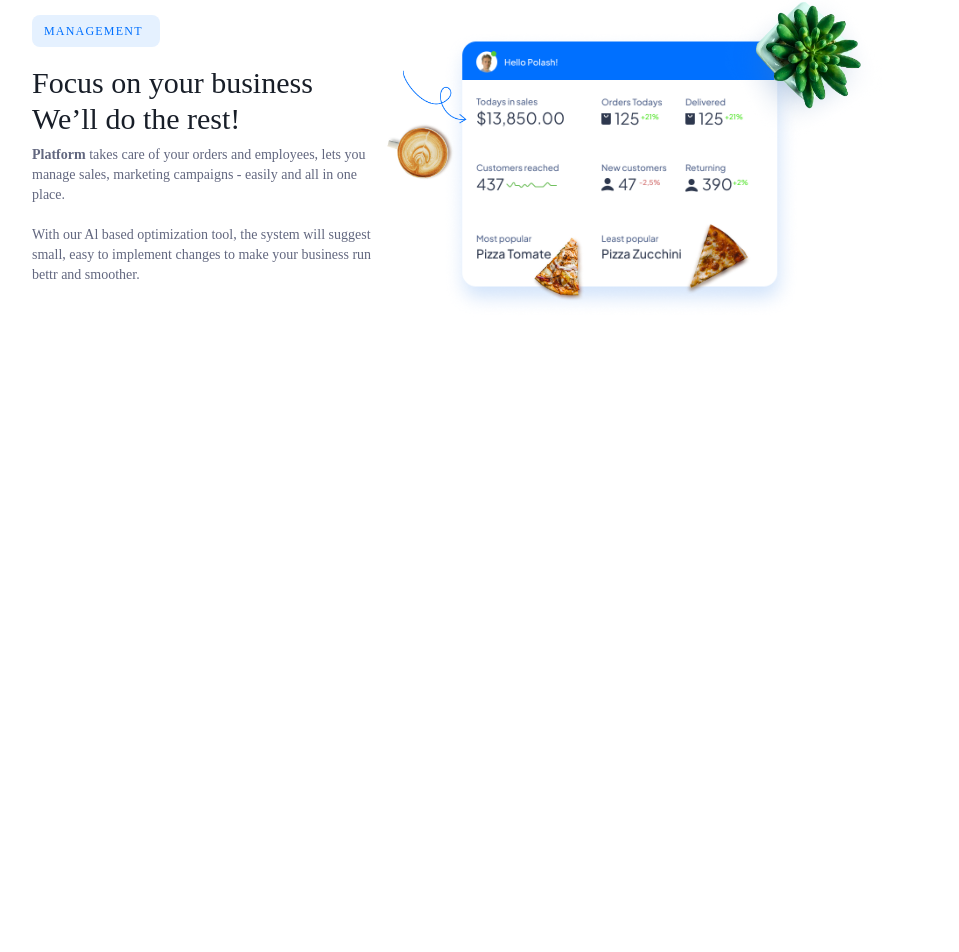
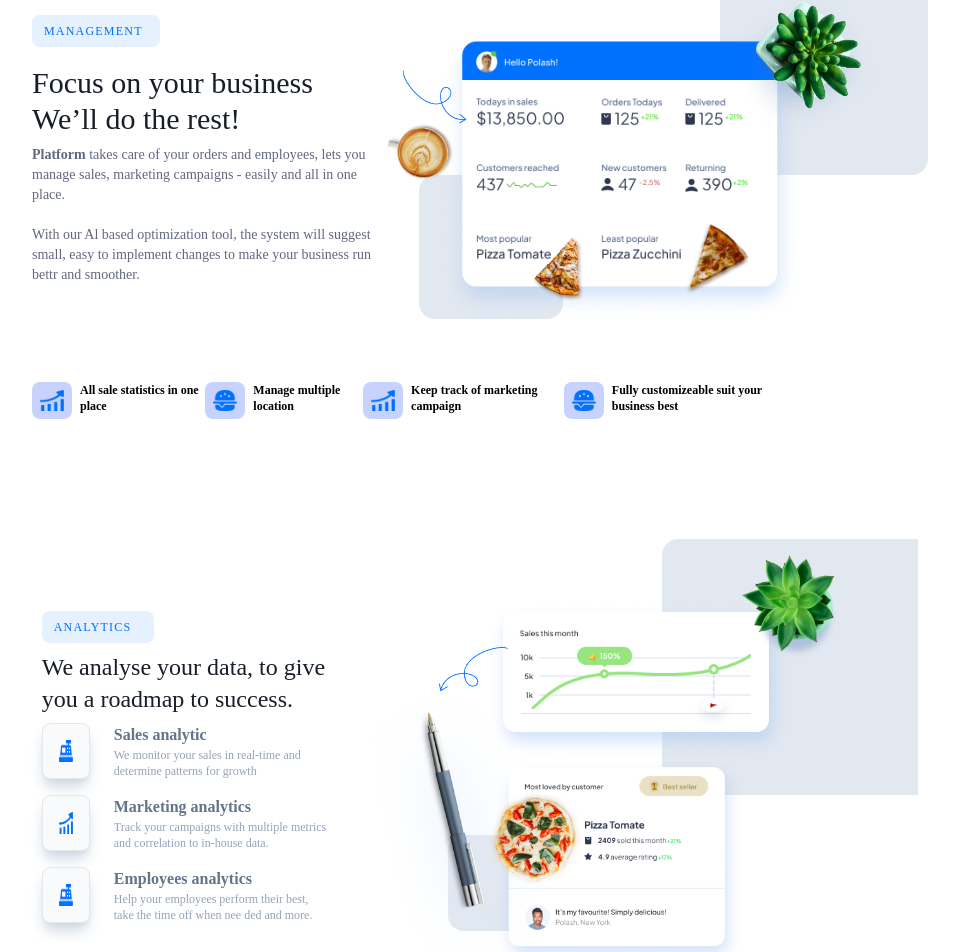
Before and after one commit to shafayatzamil/resturant-landing-project, a React (Create React App) app: page / in a window 1280 px wide. Shown: the part 1070-2022 px from the top of the page, without its empty margins (224-1183 px from the left). Before the commit the page ends 1388 px from the top, so only its background shows below. Built offline with nearby package versions, Linux system fonts and the light colour scheme.

Commit message:
done analytics

```diff
--- /dev/null
+++ b/src/page/hame/Analytics.js
@@ -0,0 +1,109 @@
+import React from "react";
+import pizzaTomatoImage from "../../image/section 5/Group 122.png";
+import masinIcon from "../../image/section 5/Union-2.png";
+import NetworkIcon from "../../image/section 5/Union.png";
+import salesMonthImage from "../../image/section 5/Group 115.png";
+import penImage from "../../image/section 5/Group 119.png";
+import flowerImage from "../../image/section 5/succulent plant.png";
+import arrowImage from "../../image/Section 1/Vector 21.png";
+
+const Analytics = () => {
+  return (
+    <div className=" mx-auto max-w-5xl flex justify-center  items-center my-32">
+      <div>
+        <h2
+          style={{ color: "#0070FF", backgroundColor: "#E5F1FF" }}
+          className="text-xs px-3 py-2  w-28 rounded-lg tracking-widest -mb-10"
+        >
+          ANALYTICS{" "}
+        </h2>
+        <div className="flex justify-between items-center gap-36">
+          <div className="basis-3/6">
+            <h2 style={{ color: "#181E28" }} className="text-2xl mb-2">
+              We analyse your data, to give <br /> you a roadmap to success.
+            </h2>
+            <div className="flex flex-col gap-4">
+              <div className="flex gap-6">
+                <img
+                  src={masinIcon}
+                  className="p-4 w-12 bg-slate-50 shadow-lg shadow-slate-300 border rounded-lg "
+                  alt=""
+                />
+                <div className="flex flex-col ">
+                  <h5 className="text-xm font-semibold text-slate-500">
+                    Sales analytic
+                  </h5>
+                  <p className="text-xs text-slate-400">
+                    {" "}
+                    We monitor your sales in real-time and
+                    <br /> determine patterns for growth
+                  </p>
+                </div>
+              </div>
+              <div className="flex gap-6">
+                <img
+                  src={NetworkIcon}
+                  className="p-4 w-12 bg-slate-50 shadow-lg shadow-slate-300 border rounded-lg "
+                  alt=""
+                />
+                <div className="flex flex-col ">
+                  <h5 className="text-xm font-semibold text-slate-500">
+                    Marketing analytics
+                  </h5>
+                  <p className="text-xs text-slate-400">
+                    {" "}
+                    Track your campaigns with multiple metrics <br /> and
+                    correlation to in-house data.
+                  </p>
+                </div>
+              </div>
+              <div className="flex gap-6">
+                <img
+                  src={masinIcon}
+                  className="p-4 w-12 bg-slate-50 shadow-lg shadow-slate-300 border rounded-lg "
+                  alt=""
+                />
+                <div className="flex flex-col ">
+                  <h5 className="text-xm font-semibold text-slate-500">
+                    Employees analytics
+                  </h5>
+                  <p className="text-xs text-slate-400">
+                    {" "}
+                    Help your employees perform their best, <br /> take the time
+                    off when nee ded and more.{" "}
+                  </p>
+                </div>
+              </div>
+            </div>
+          </div>
+          <div className="relative basis-3/6">
+            <img src={salesMonthImage} className="w-80" alt="" />
+            <img src={pizzaTomatoImage} className="w-64" alt="" />
+            <div>
+              <img
+                src={penImage}
+                className="w-48 absolute top-20 -left-32"
+                alt=""
+              />
+              <img
+                src={arrowImage}
+                style={{ rotate: "-70deg" }}
+                className="w-16 absolute top-10 -left-12 "
+                alt=""
+              />
+              <img
+                src={flowerImage}
+                className="w-24 absolute -top-12 -right-12"
+                alt=""
+              />
+              <div className="h-24 w-20  bg-slate-200 absolute rounded-2xl bottom-10 -left-10  -z-50 "></div>
+              <div className="h-64 w-64  bg-slate-200 absolute rounded-tl-2xl rounded-bl-lg -top-16 -right-32  -z-50 "></div>
+            </div>
+          </div>
+        </div>
+      </div>
+    </div>
+  );
+};
+
+export default Analytics;
--- a/src/page/hame/Home.js
+++ b/src/page/hame/Home.js
@@ -1,4 +1,5 @@
 import React from "react";
+import Analytics from "./Analytics";
 import HeroSection from "./HeroSection";
 import Managment from "./Managment";
 import Navbar from "./Navbar";
@@ -11,6 +12,7 @@ const Home = () => {
       <HeroSection />
       <TrastedCompany />
       <Managment />
+      <Analytics />
     </div>
   );
 };
--- a/src/page/hame/Managment.js
+++ b/src/page/hame/Managment.js
@@ -5,6 +5,8 @@ import pizzaImage1 from "../../image/section 3/Group 107.png";
 import pizzaImage2 from "../../image/section 3/Group 108.png";
 import arrowImage from "../../image/Section 1/Vector 21.png";
 import treeImage from "../../image/Section 1/Group 167.png";
+import BurgerImage from "../../image/section 3/Union.png";
+import networkImage from "../../image/section 3/Union-1.png";
 
 const Managment = () => {
   return (
@@ -67,7 +69,52 @@ const Managment = () => {
                 className="absolute w-52 -top-20 rotate-90 -right-28"
                 alt=""
               />
+              <div className="h-36 w-36  bg-slate-200 absolute rounded-2xl top-36 -left-6  -z-50 "></div>
+              <div className="h-52 w-52  bg-slate-200 absolute rounded-2xl -top-16 -right-32  -z-50 "></div>
             </div>
+          </div>
+        </div>
+
+        {/* icon section */}
+
+        <div className="flex justify-between my-16">
+          <div className="flex gap-2">
+            <img
+              src={networkImage}
+              className="w-10 p-2 bg-indigo-200 rounded-lg"
+              alt=""
+            />
+            <h4 className="text-xs font-semibold">
+              All sale statistics in one place
+            </h4>
+          </div>
+          <div className="flex gap-2">
+            <img
+              src={BurgerImage}
+              className="w-10 p-2  bg-indigo-200 rounded-lg "
+              alt=""
+            />
+            <h4 className="text-xs font-semibold ">Manage multiple location</h4>
+          </div>
+          <div className="flex gap-2">
+            <img
+              src={networkImage}
+              className="w-10 p-2  bg-indigo-200 rounded-lg"
+              alt=""
+            />
+            <h4 className="text-xs font-semibold">
+              Keep track of marketing campaign
+            </h4>
+          </div>
+          <div className="flex gap-2">
+            <img
+              src={BurgerImage}
+              className="w-10 p-2  bg-indigo-200 rounded-lg"
+              alt=""
+            />
+            <h4 className="text-xs font-semibold ">
+              Fully customizeable suit your business best
+            </h4>
           </div>
         </div>
       </div>
```
